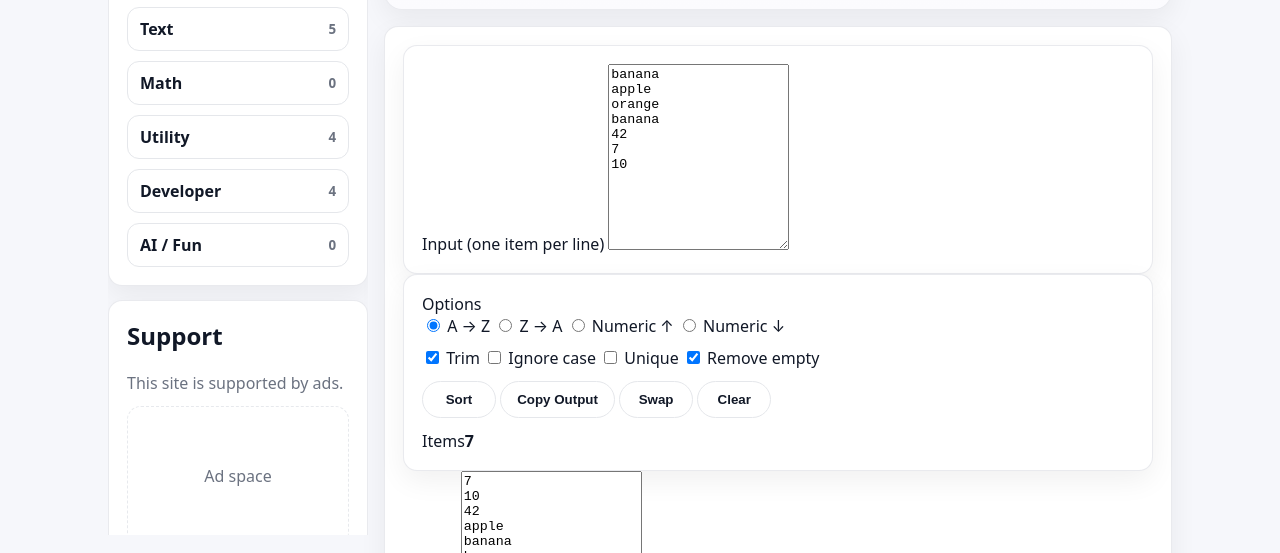
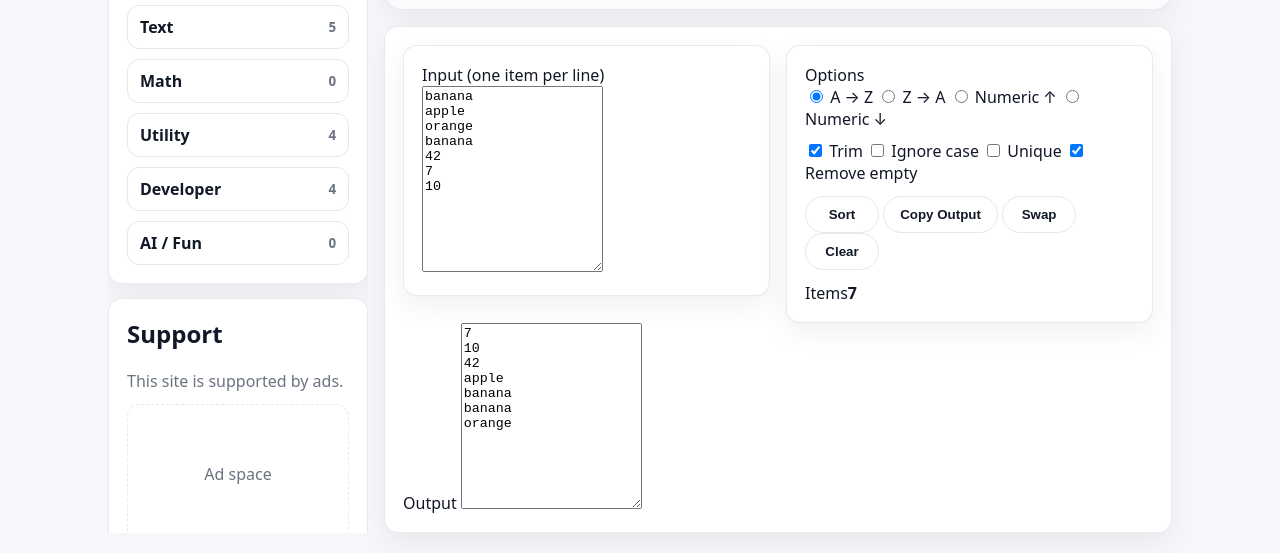
Before and after one commit to Rychee-work/simple-web-tools, a website: page text/text-sorter/index.html in a window 1280 px wide. Shown: the part 247-800 px from the top of the page. Drawn offline with Linux system fonts and the light colour scheme.

Commit message:
Update Ui

```diff
--- a/assets/css/styles.css
+++ b/assets/css/styles.css
@@ -306,3 +306,15 @@ a:hover{text-decoration:underline}
   color:var(--muted);
   background:#fff;
 }
+
+/* ========== Tool layouts ========== */
+/* Two-column tool layout (Input/Output). */
+.tool-grid{
+  display:grid;
+  grid-template-columns: 1fr 1fr;
+  gap:16px;
+  align-items:start;
+}
+@media (max-width: 900px){
+  .tool-grid{ grid-template-columns: 1fr; }
+}
```
